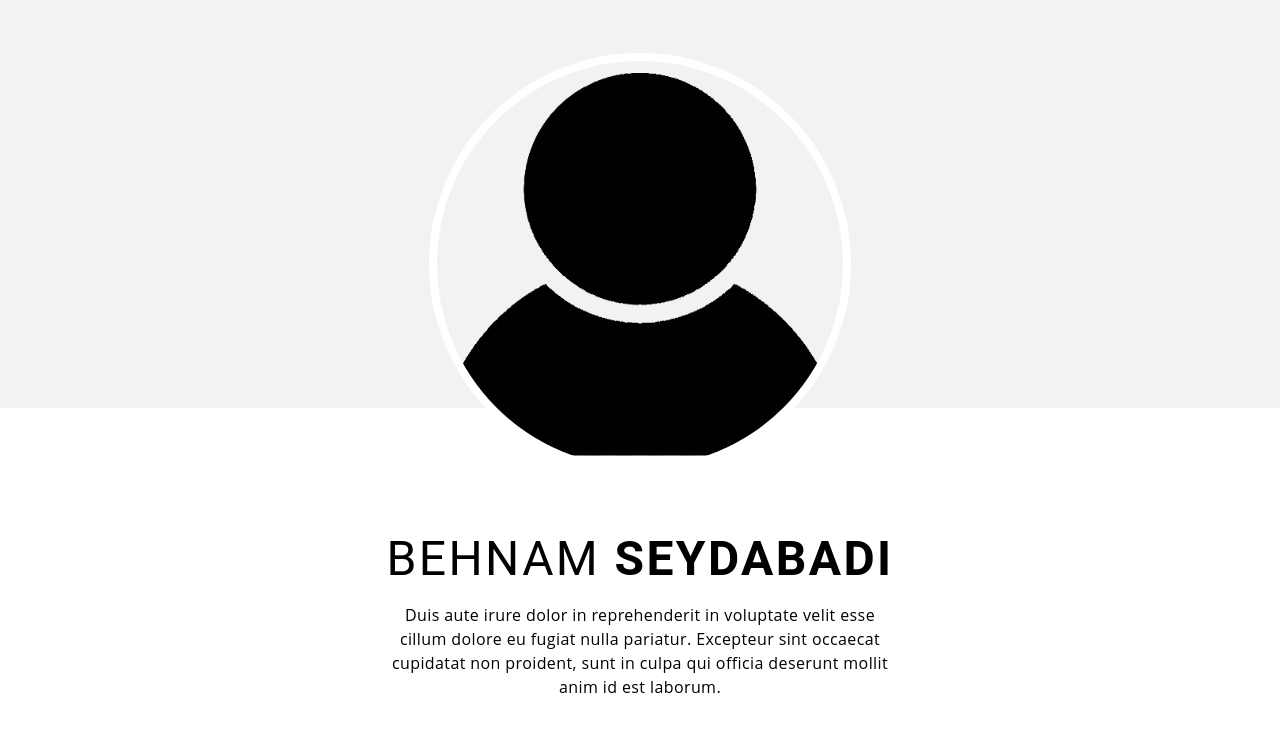
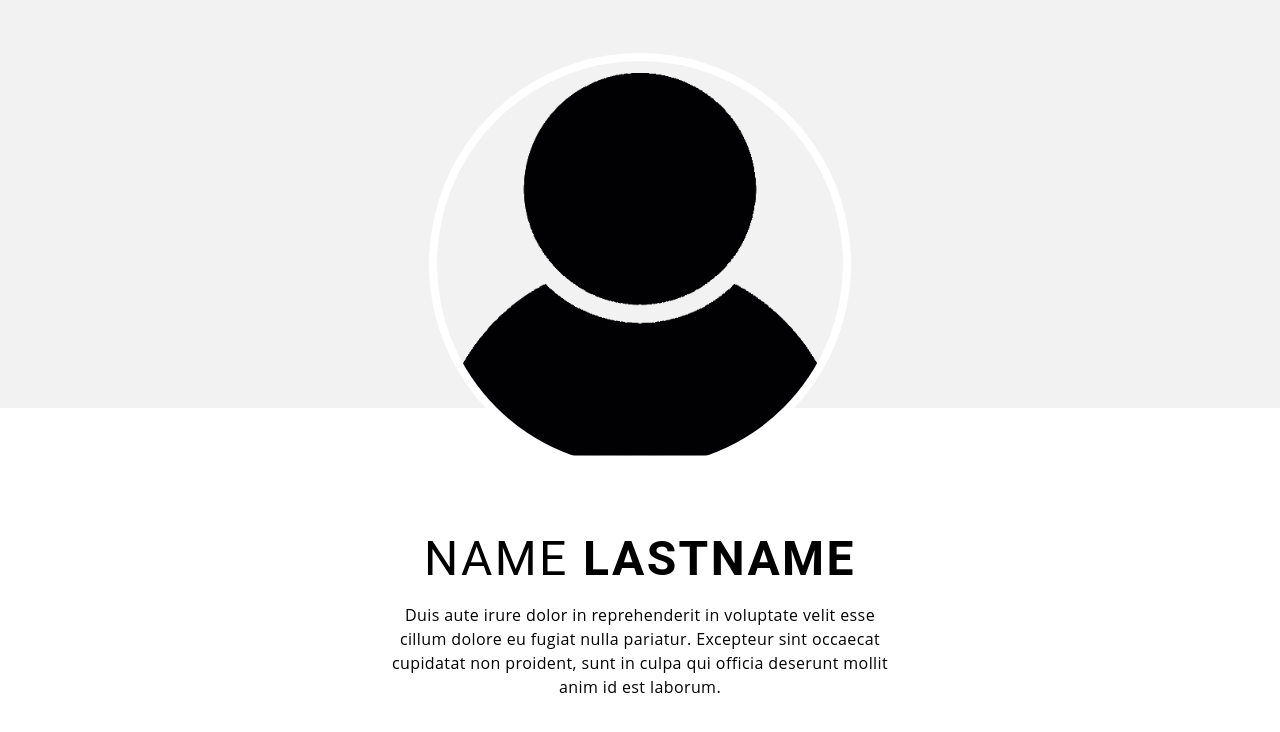
Before and after one commit to BehnamSeydAbadi/Portfolio, a React (Create React App) app: page / in a window 1280 px wide. Shown: the top 732 px of the page. Built offline with nearby package versions, Linux system fonts and the light colour scheme.

Commit message:
Behnam seydabadi removed from index.js

```diff
--- a/src/index.js
+++ b/src/index.js
@@ -9,8 +9,8 @@ import reportWebVitals from "./reportWebVitals";
 ReactDOM.render(
   <React.StrictMode>
     <AboutMe
-      name='Behnam'
-      lastName='Seydabadi'
+      name='Name'
+      lastName='LastName'
       summary='Duis aute irure dolor in reprehenderit in voluptate velit esse cillum dolore eu fugiat nulla pariatur. Excepteur sint occaecat cupidatat non proident, sunt in culpa qui officia deserunt mollit anim id est laborum.'
     />
   </React.StrictMode>,
```
